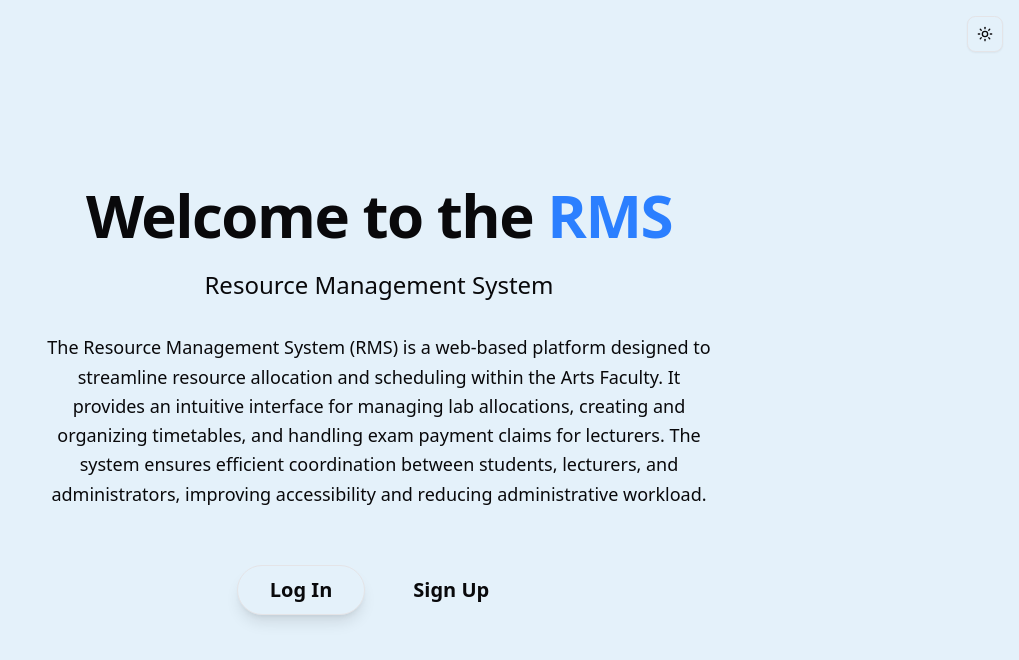
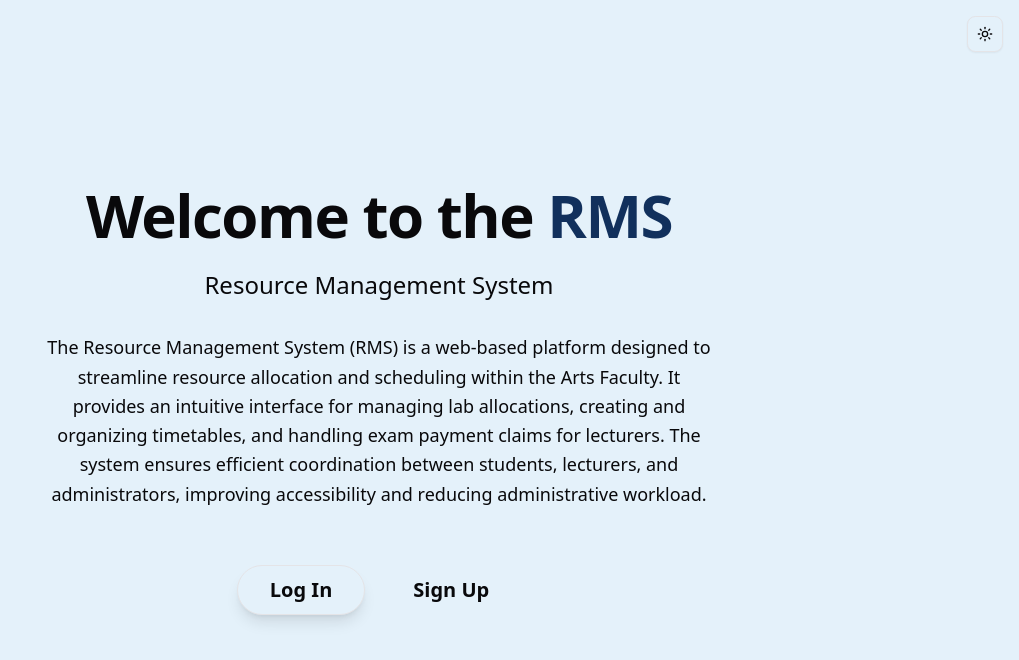
Before and after one commit to RUBA-Labs/RMS-front-end, a Next.js app: page / in a window 1280 px wide. Shown: the top 660 px of the page, without its empty margins (261-1280 px from the left). Built offline with nearby package versions, Linux system fonts and the light colour scheme.

Commit message:
fix color

```diff
--- a/src/app/globals.css
+++ b/src/app/globals.css
@@ -51,7 +51,7 @@
    --card-foreground: oklch(0.141 0.005 285.823);
    --popover: oklch(1 0 0);
    --popover-foreground: oklch(0.141 0.005 285.823);
-   --primary: oklch(0.623 0.214 259.815);
+   --primary: #11305c;
    --primary-foreground: oklch(0.97 0.014 254.604);
    --secondary: oklch(0.967 0.001 286.375);
    --secondary-foreground: oklch(0.21 0.006 285.885);
```
